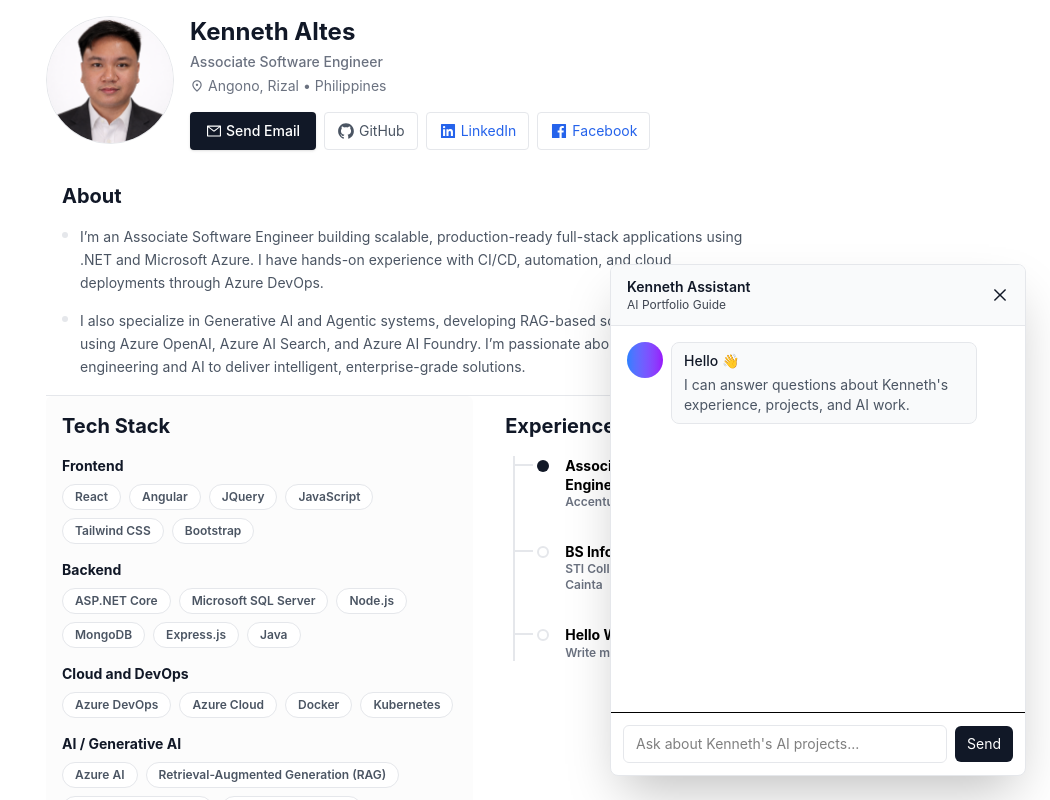
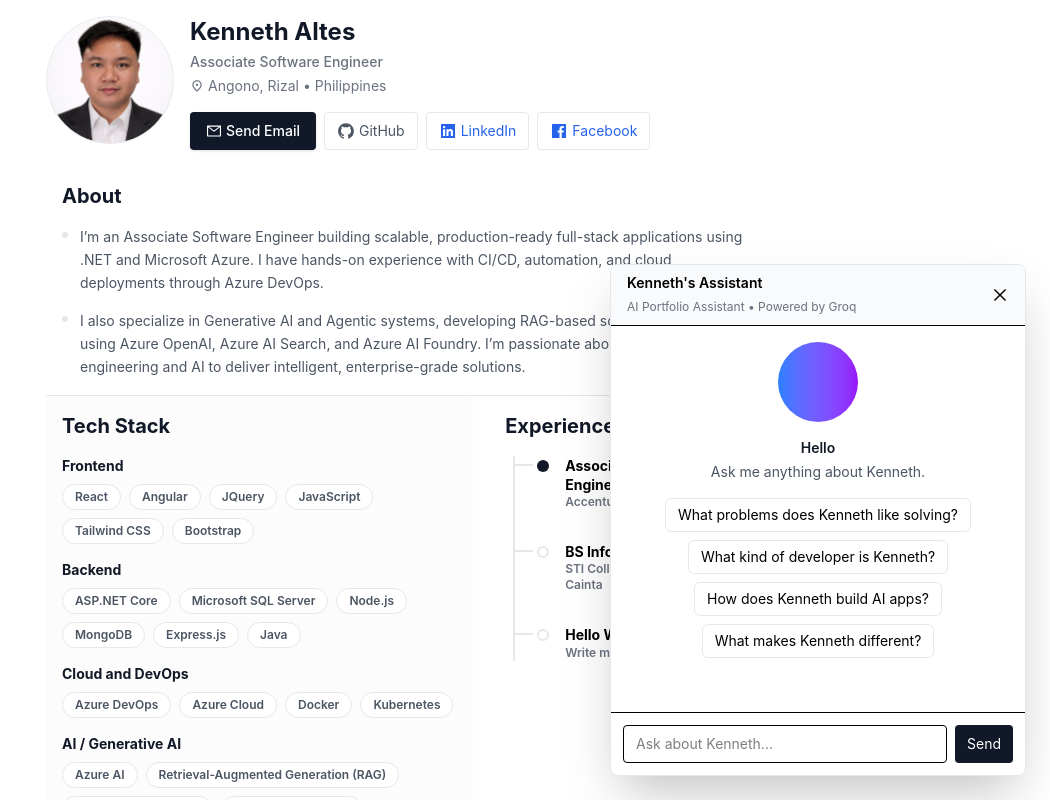
Before and after one commit to Kenn072799/my-portfolio, a React (Vite) app in the folder web-porfolio/my-portfolio/: page / in a window 1280 px wide. Both pictures are taken after a click on the button "Ask about Kenneth". Shown: the top 800 px of the page, without its empty margins (230-1280 px from the left). Built offline with nearby package versions, Linux system fonts and the light colour scheme.

Commit message:
Implement chatbot features: add message handling, suggested questions, and input component

```diff
--- a/web-porfolio/my-portfolio/src/components/chatbot/ChatInput.jsx
+++ b/web-porfolio/my-portfolio/src/components/chatbot/ChatInput.jsx
@@ -1,15 +1,28 @@
-import React from "react";
+import React, { useState } from "react";
 
-const ChatInput = () => {
+const ChatInput = ({ onSend }) => {
+  const [input, setInput] = useState("");
+
+  const send = () => {
+    if (!input.trim()) return;
+
+    onSend(input);
+    setInput("");
+  };
+
   return (
-    <div className="border-t p-3 flex items-center gap-2">
+    <div className="border-t p-3 flex gap-2">
       <input
-        type="text"
-        placeholder="Ask about Kenneth's AI projects..."
-        className="flex-1 border border-border-default rounded-md px-3 py-2 text-sm focus:outline-none focus:ring-1 focus:ring-text-primary"
+        value={input}
+        onChange={(e) => setInput(e.target.value)}
+        placeholder="Ask about Kenneth..."
+        className="flex-1 border rounded px-3 py-2 text-sm focus:outline-none"
       />
 
-      <button className="px-3 py-2 text-sm bg-text-primary text-white rounded-md hover:opacity-90 transition">
+      <button
+        onClick={send}
+        className="bg-text-primary text-white px-3 py-2 rounded text-sm"
+      >
         Send
       </button>
     </div>
--- /dev/null
+++ b/web-porfolio/my-portfolio/src/components/chatbot/ChatMessage.jsx
@@ -0,0 +1,39 @@
+import React from "react";
+import ProfileAvatar from "./ProfileAvatar";
+
+const ChatMessage = ({ messages, loading }) => {
+  return (
+    <div className="flex-1 p-4 overflow-y-auto space-y-4">
+      {messages.map((msg, i) => (
+        <div
+          key={i}
+          className={`flex gap-3 ${msg.role === "user" ? "justify-end" : ""}`}
+        >
+          {msg.role === "assistant" && (
+            <div className="w-8 h-8">
+              <ProfileAvatar />
+            </div>
+          )}
+
+          <div
+            className={`rounded-lg px-3 py-2 max-w-[75%] text-sm ${
+              msg.role === "assistant"
+                ? "bg-bg-card border"
+                : "bg-text-primary text-white"
+            }`}
+          >
+            {msg.content}
+          </div>
+        </div>
+      ))}
+
+      {loading && (
+        <p className="text-xs text-text-muted">
+          Kenneth Assistant is typing...
+        </p>
+      )}
+    </div>
+  );
+};
+
+export default ChatMessage;
--- /dev/null
+++ b/web-porfolio/my-portfolio/src/components/chatbot/ChatSuggestedQuestion.jsx
@@ -0,0 +1,44 @@
+import React from "react";
+
+const ChatSuggestedQuestion = ({ sendMessage }) => {
+  const suggestedQuestions = [
+    {
+      id: 1,
+      question: "What problems does Kenneth like solving?",
+      sendingMessage: "What type of problems does Kenneth enjoy solving?",
+    },
+    {
+      id: 2,
+      question: "What kind of developer is Kenneth?",
+      sendingMessage: "What kind of developer is Kenneth",
+    },
+    {
+      id: 3,
+      question: "How does Kenneth build AI apps?",
+      sendingMessage: "How does Kenneth approach building AI applications?",
+    },
+    {
+      id: 4,
+      question: "What makes Kenneth different?",
+      sendingMessage: "What makes Kenneth different from other developers?",
+    },
+  ];
+
+  return (
+    <div className="flex flex-wrap justify-center gap-2 max-w-xs">
+      {suggestedQuestions.map((question) => {
+        return (
+          <button
+            key={question.id}
+            onClick={() => sendMessage(question.sendingMessage)}
+            className="text-sm border border-border-default px-3 py-1.5 rounded-md hover:bg-gray-100 transition"
+          >
+            {question.question}
+          </button>
+        );
+      })}
+    </div>
+  );
+};
+
+export default ChatSuggestedQuestion;
--- a/web-porfolio/my-portfolio/src/components/chatbot/Chatbot.jsx
+++ b/web-porfolio/my-portfolio/src/components/chatbot/Chatbot.jsx
@@ -1,87 +1,105 @@
 import React, { useState } from "react";
 import { AiOutlineMessage, AiOutlineClose } from "react-icons/ai";
 import { vibrate } from "../../utils/vibrate";
-
+import ChatInput from "./ChatInput";
+import ChatMessage from "./ChatMessage";
+import ProfileAvatar from "./ProfileAvatar";
 // eslint-disable-next-line no-unused-vars
 import { motion, AnimatePresence } from "framer-motion";
-import ProfileAvatar from "./ProfileAvatar";
-import ChatInput from "./ChatInput";
+import ChatSuggestedQuestion from "./ChatSuggestedQuestion";
 
 const Chatbot = () => {
   const [openChat, setOpenChat] = useState(false);
+  const [messages, setMessages] = useState([]);
+  const [loading, setLoading] = useState(false);
 
   const clickChat = () => {
     setOpenChat((prev) => !prev);
     vibrate(8);
   };
 
+  const sendMessage = async (text) => {
+    if (!text.trim()) return;
+
+    const userMessage = { role: "user", content: text };
+
+    setMessages((prev) => [...prev, userMessage]);
+    setLoading(true);
+
+    // API call will go here later
+
+    setLoading(false);
+  };
+
   return (
     <>
       <AnimatePresence>
-        {/* Floating Button */}
         {!openChat && (
           <motion.button
             key="chat-button"
             initial={{ opacity: 0, y: 20, scale: 0.95 }}
             animate={{ opacity: 1, y: 0, scale: 1 }}
-            exit={{ opacity: 0, y: 20, scale: 0.95 }}
-            transition={{ duration: 0.25 }}
+            exit={{ opacity: 0 }}
             onClick={clickChat}
-            className="
-        fixed bottom-6 right-6 flex items-center gap-2 px-4 py-2
-        rounded-sm shadow-lg bg-text-primary text-white
-        text-sm font-medium hover:shadow-xl hover:-translate-y-0.5
-        active:translate-y-0 transition z-50 cursor-pointer
-        "
+            className="fixed bottom-6 right-6 flex items-center gap-2 px-4 py-2 rounded-sm shadow-lg bg-text-primary text-white text-sm font-medium hover:shadow-xl transition z-50 cursor-pointer"
           >
             <AiOutlineMessage size={18} />
             <span>Ask about Kenneth</span>
           </motion.button>
         )}
 
-        {/* Chat Window */}
         {openChat && (
           <motion.div
             key="chat-window"
-            initial={{ opacity: 0, y: 250, scale: 0.95 }}
-            animate={{ opacity: 1, y: 0, scale: 1 }}
-            exit={{ opacity: 0, x: 120, y: 250, scale: 0.1 }}
-            transition={{ duration: 0.2 }}
-            className="fixed bottom-0 md:bottom-6 right-0 md:right-6 h-svh md:w-104 md:h-128 bg-white shadow-2xl rounded-lg border border-border-default flex flex-col overflow-hidden z-40"
+            initial={{ opacity: 0, y: 250 }}
+            animate={{ opacity: 1, y: 0 }}
+            exit={{ opacity: 0 }}
+            className="fixed bottom-0 w-full md:bottom-6 right-0 md:right-6 h-svh md:w-104 md:h-128 bg-white shadow-2xl rounded-lg border border-border-default flex flex-col overflow-hidden z-40"
           >
-            {/* Chat Header */}
+            {/* Header */}
             <div
-              className="bg-bg-card flex items-center border-b border-border-default justify-between text-text-primary px-4 py-3 cursor-pointer hover:bg-black/5"
+              className="bg-bg-card flex items-center justify-between border-b px-4 py-2 cursor-pointer"
               onClick={clickChat}
             >
-              <div className="flex flex-col leading-tight ">
-                <p className="text-sm font-semibold">Kenneth Assistant</p>
-                <span className="text-xs opacity-80">AI Portfolio Guide</span>
+              <div>
+                <p className="text-sm font-semibold">Kenneth's Assistant</p>
+                <span className="text-xs text-text-muted">
+                  AI Portfolio Assistant • Powered by Groq
+                </span>
               </div>
 
               <AiOutlineClose size={18} />
             </div>
 
-            {/* Chat Content */}
-            <div className="flex-1 p-4 overflow-y-auto text-sm text-gray-700 space-y-4">
-              {/* Assistant greeting */}
-              <div className="flex items-start gap-3">
-                <div className="w-8 h-8">
-                  <ProfileAvatar />
-                </div>
+            {/* Chat Area */}
+            <div className="flex-1 p-4 overflow-y-auto text-sm space-y-4">
+              {messages.length === 0 ? (
+                <>
+                  {/* Welcome */}
+                  <div className="flex flex-col items-center justify-start text-center gap-4 h-full px-4">
+                    {/* Avatar */}
+                    <div className="w-20 h-20">
+                      <ProfileAvatar />
+                    </div>
 
-                <div className="bg-bg-card border border-border-default rounded-lg px-3 py-2 max-w-[80%]">
-                  <p className="font-medium text-text-primary mb-1">Hello 👋</p>
-                  <p className="text-text-secondary">
-                    I can answer questions about Kenneth's experience, projects,
-                    and AI work.
-                  </p>
-                </div>
-              </div>
+                    {/* Greeting */}
+                    <div className="max-w-xs">
+                      <p className="font-semibold text-text-primary">Hello</p>
+                      <p className="text-text-secondary mt-1">
+                        Ask me anything about Kenneth.
+                      </p>
+                    </div>
+
+                    {/* Suggested questions */}
+                    <ChatSuggestedQuestion sendMessage={sendMessage} />
+                  </div>
+                </>
+              ) : (
+                <ChatMessage messages={messages} loading={loading} />
+              )}
             </div>
 
-            {/* Input */}
-            <ChatInput />
+            <ChatInput onSend={sendMessage} />
           </motion.div>
         )}
       </AnimatePresence>
--- a/web-porfolio/my-portfolio/src/components/chatbot/ProfileAvatar.jsx
+++ b/web-porfolio/my-portfolio/src/components/chatbot/ProfileAvatar.jsx
@@ -2,7 +2,7 @@
 
 const ProfileAvatar = () => {
   return (
-    <div className="relative w-9 h-9 rounded-full overflow-hidden">
+    <div className="relative w-auto h-full rounded-full overflow-hidden">
       {/* Moving Gradient */}
       <div className="absolute inset-0 animate-gradient bg-size-[200%_200%] bg-linear-to-r from-cyan-400 via-blue-500 to-purple-600" />
     </div>
```
